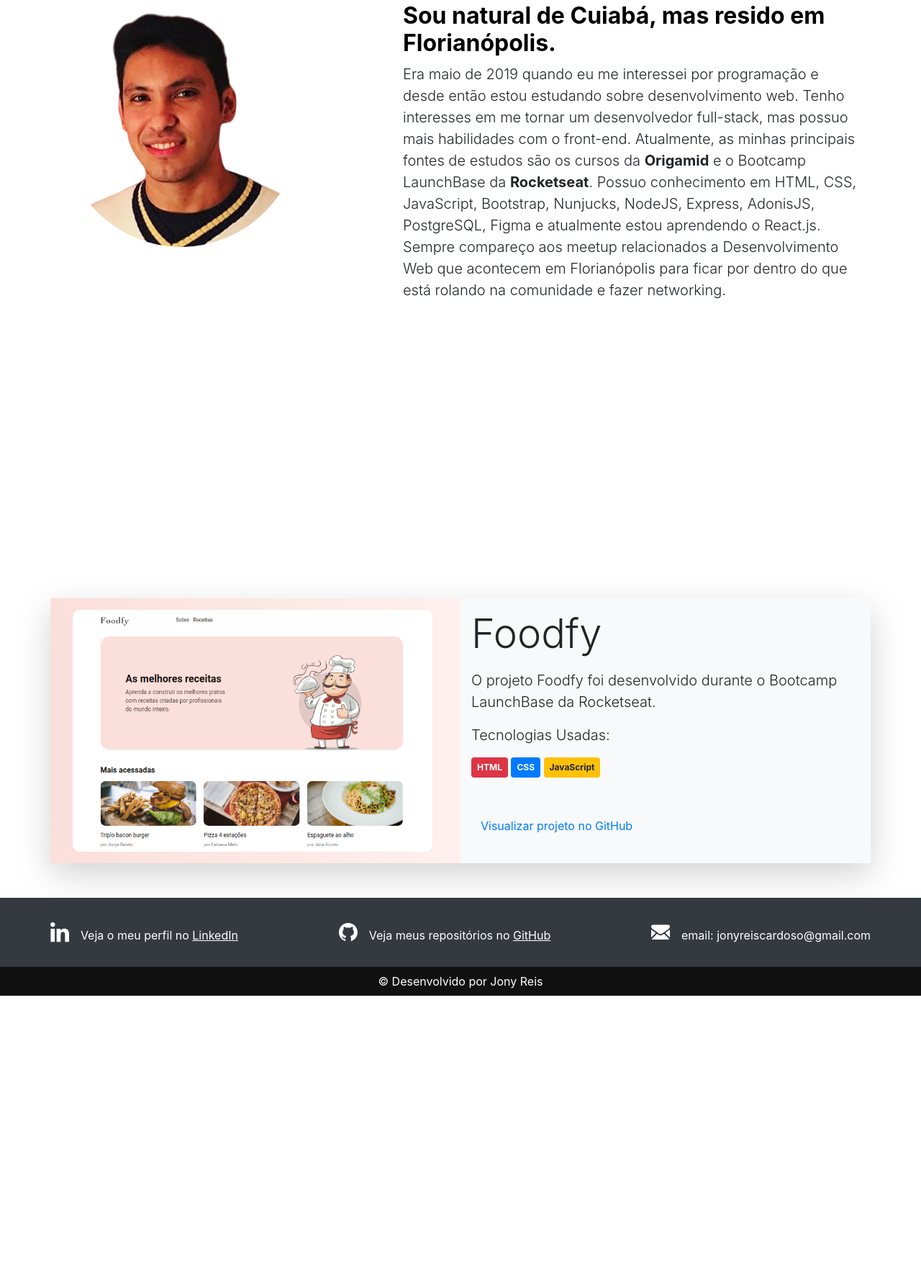
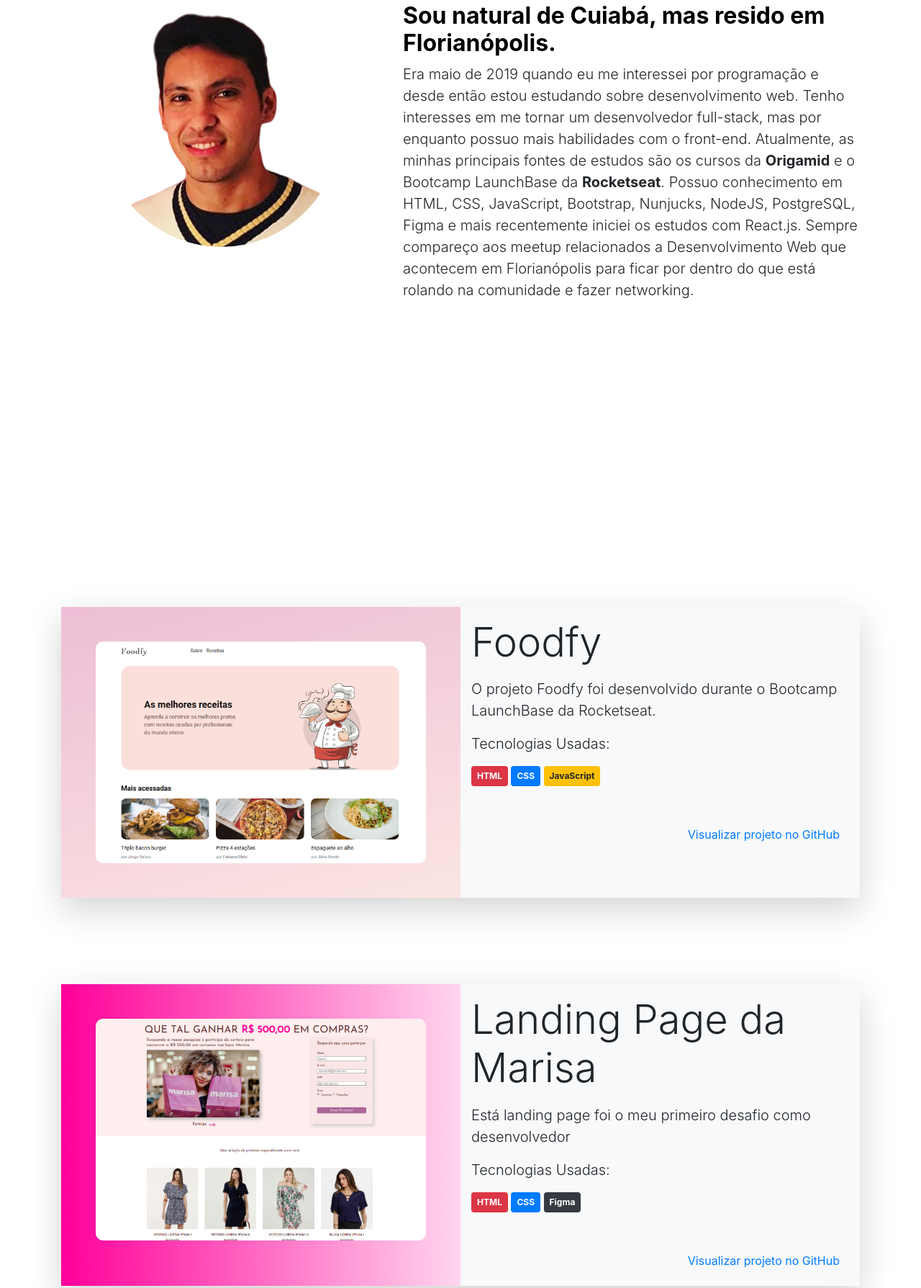
Before and after one commit to jonyreis/jonyreis.github.io, a website: page index.html in a window 1280 px wide. Shown: the part 889-2678 px from the top of the page at 72% size. Before the commit the page ends 2272 px from the top, so only its background shows below. Drawn offline with Linux system fonts and the light colour scheme; files whose address does not match are found by name.

Commit message:
Add more projects

```diff
--- a/css/styles.css
+++ b/css/styles.css
@@ -61,20 +61,45 @@
 /* ==== PORTFÓLIO ==== */
 
 #portfolio {
-    padding-top: 80px;
+    padding-top: 20px;
+}
+
+#portfolio > div {
+    margin: 120px 0;
 }
 
 #portfolio img {
     border-radius: 10px;
-    max-width: 500px;
 }
 
 #portfolio ul li {
     list-style: none;
 }
 
-#portfolio .bg {
-    background: linear-gradient(90deg, rgba(251,223,219,1) 0%, rgba(253,240,238,1) 99%);
+#portfolio .bg-foodfy {
+    background: rgb(237,190,213);
+    background: -moz-linear-gradient(164deg, rgba(237,190,213,1) 0%, rgba(252,229,227,1) 100%);
+    background: -webkit-linear-gradient(164deg, rgba(237,190,213,1) 0%, rgba(252,229,227,1) 100%);
+    background: linear-gradient(164deg, rgba(237,190,213,1) 0%, rgba(252,229,227,1) 100%);
+}
+
+#portfolio .bg-finddev {
+    background: rgb(17,17,17);
+    background: -moz-linear-gradient(90deg, rgba(17,17,17,1) 0%, rgba(217,217,217,1) 100%);
+    background: -webkit-linear-gradient(90deg, rgba(17,17,17,1) 0%, rgba(217,217,217,1) 100%);
+    background: linear-gradient(90deg, rgba(17,17,17,1) 0%, rgba(217,217,217,1) 100%);
+}
+
+#portfolio .bg-marisa {
+    background: -moz-linear-gradient(90deg, rgba(255,0,153,1) 0%, rgba(255,214,239,1) 100%);
+    background: -webkit-linear-gradient(90deg, rgba(255,0,153,1) 0%, rgba(255,214,239,1) 100%);
+    background: linear-gradient(90deg, rgba(255,0,153,1) 0%, rgba(255,214,239,1) 100%);
+}
+
+#portfolio .bg-calculadora {
+    background: -moz-linear-gradient(164deg, rgba(16,80,150,1) 0%, rgba(217,123,64,1) 100%);
+    background: -webkit-linear-gradient(164deg, rgba(16,80,150,1) 0%, rgba(217,123,64,1) 100%);
+    background: linear-gradient(164deg, rgba(16,80,150,1) 0%, rgba(217,123,64,1) 100%);
 }
 
 /* === FOOTER === */
--- a/index.html
+++ b/index.html
@@ -53,16 +53,17 @@
     </main>
     <section class="container" id="sobre">
         <div class="row">
-            <div class="col-5">
+            <div class="col-lg-5 text-center mb-5">
                 <img class="img-fluid rounded-circle" src="/assets//eu/jony-intro.png" alt="Foto do Jony" srcset="">
             </div>
             <div class="col-lg-7">
                 <h2 class="display-5">Sou natural de Cuiabá, mas resido em Florianópolis.</h2>
                 <p class="lead">Era maio de 2019 quando eu me interessei por programação e desde então estou estudando sobre desenvolvimento web.
-                    Tenho interesses em me tornar um desenvolvedor full-stack, mas possuo mais habilidades com o front-end. Atualmente, as minhas principais
-                    fontes de estudos são os cursos da <a href="http://www.origamid.com" target="_blank" rel="noopener noreferrer" class="link">Origamid</a>
+                    Tenho interesses em me tornar um desenvolvedor full-stack, mas por enquanto possuo mais habilidades com o front-end. Atualmente,
+                    as minhas principais fontes de estudos são os cursos da
+                    <a href="http://www.origamid.com" target="_blank" rel="noopener noreferrer" class="link">Origamid</a>
                     e o Bootcamp LaunchBase da <a href="http://rocketseat.com.br/launchbase" target="_blank" rel="noopener noreferrer" class="link">Rocketseat</a>.
-                    Possuo conhecimento em HTML, CSS, JavaScript, Bootstrap, Nunjucks, NodeJS, Express, AdonisJS, PostgreSQL, Figma e atualmente estou aprendendo o React.js.
+                    Possuo conhecimento em HTML, CSS, JavaScript, Bootstrap, Nunjucks, NodeJS, PostgreSQL, Figma e mais recentemente iniciei os estudos com React.js.
                     Sempre compareço aos meetup  relacionados a Desenvolvimento Web que acontecem em Florianópolis para ficar por dentro do que está
                     rolando na comunidade e fazer networking.
                 </p>
@@ -70,14 +71,13 @@
         </div>
     </section>
     <section class="container" id="portfolio">
-        <div class="row my-5 shadow-lg rounded">
-            <div class="col-6 bg">
+        <div class="row shadow-lg rounded">
+            <div class="col-lg-6 bg-foodfy p-5">
                 <a href="https://jonyreis.github.io/bootcamp-launchBase-desafio02/" target="_blank" rel="noopener noreferrer">
-                    <img src="/assets/foodfy.png" class="img-fluid m-3" alt="" srcset="">
+                    <img src="/assets/foodfy.png" class="mw-100" alt="" srcset="">
                 </a>
             </div>
-
-            <div class="col-6 bg-light">
+            <div class="col-lg-6 bg-light">
                 <h3 class="display-4 my-3">Foodfy</h3>
                 <p class="lead">O projeto Foodfy foi desenvolvido durante o Bootcamp LaunchBase da Rocketseat.</p>
                 <p class="lead">Tecnologias Usadas:</p>
@@ -85,13 +85,70 @@
                 <span class="badge badge-primary p-2">CSS</span>
                 <span class="badge badge-warning p-2">JavaScript</span>
                 <br>
-                <a class="mt-5 btn btn-link" href="https://github.com/jonyreis/bootcamp-launchBase-desafio02" target="_blank" rel="noopener noreferrer">Visualizar projeto no GitHub</a>
+                <p class="text-right"><a class="mt-5 btn btn-link" href="https://github.com/jonyreis/bootcamp-launchBase-desafio02" target="_blank" rel="noopener noreferrer">Visualizar projeto no GitHub</a></p>
+            </div>
+        </div>
+
+        <div class="row shadow-lg rounded">
+            <div class="col-lg-6 bg-marisa p-5">
+                <a href="https://jonyreis.github.io/desafio-linx/" target="_blank" rel="noopener noreferrer">
+                    <img src="/assets/marisa.png" class="mw-100" alt="" srcset="">
+                </a>
+            </div>
+            <div class="col-lg-6 bg-light">
+                <h3 class="display-4 my-3">Landing Page da Marisa</h3>
+                <p class="lead">Está landing page foi o meu primeiro desafio como desenvolvedor</p>
+                <p class="lead">Tecnologias Usadas:</p>
+                <span class="badge badge-danger p-2">HTML</span>
+                <span class="badge badge-primary p-2">CSS</span>
+                <span class="badge badge-dark p-2">Figma</span>
+                <br>
+                <p class="text-right"><a class="mt-5 btn btn-link" href="https://github.com/jonyreis/desafio-linx" target="_blank" rel="noopener noreferrer">Visualizar projeto no GitHub</a></p>
+
+            </div>
+        </div>
+
+        <div class="row shadow-lg rounded">
+            <div class="col-lg-6 bg-finddev p-5">
+                <a href="https://jonyreis.github.io/finddevelopers/" target="_blank" rel="noopener noreferrer">
+                    <img src="/assets/finddev.png" class="mw-100" alt="" srcset="">
+                </a>
+            </div>
+            <div class="col-lg-6 bg-light">
+                <h3 class="display-4 my-3">Find Developers</h3>
+                <p class="lead">O projeto Find Developers tem como finalidade pesquisar
+                    sobre desenvolvedores cadastrados na plataforma GitHub.</p>
+                <p class="lead">Tecnologias Usadas:</p>
+                <span class="badge badge-danger p-2">HTML</span>
+                <span class="badge badge-primary p-2">CSS</span>
+                <span class="badge badge-warning p-2">JavaScript</span>
+                <br>
+                <p class="text-right"><a class="mt-5 btn btn-link" href="https://github.com/jonyreis/finddevelopers" target="_blank" rel="noopener noreferrer">Visualizar projeto no GitHub</a></p>
+
+            </div>
+        </div>
+
+        <div class="row shadow-lg rounded">
+            <div class="col-lg-6 bg-calculadora p-5">
+                <a href="https://jonyreis.github.io/calculadora/" target="_blank" rel="noopener noreferrer">
+                    <img src="/assets/calculadora.png" class="mw-100" alt="" srcset="">
+                </a>
+            </div>
+            <div class="col-lg-6 bg-light">
+                <h3 class="display-4 my-3">Calculadora</h3>
+                <p class="lead">Este projeto é uma calculadora desenvolvida em React.js</p>
+                <p class="lead">Tecnologias Usadas:</p>
+                <span class="badge badge-info p-2">React.js</span>
+                <br>
+                <p class="text-right"><a class="mt-5 btn btn-link" href="https://github.com/jonyreis/calculadora" target="_blank" rel="noopener noreferrer">Visualizar projeto no GitHub</a></p>
+
             </div>
         </div>
     </section>
 
-    <footer class="mt-5 text-white text-center">
-        <ul class="m-0 py-3 list-unstyled d-flex justify-content-md-around bg-dark">
+    <footer class="text-white">
+        <div class="bg-dark">
+            <ul class="container d-lg-flex justify-content-between mb-0 list-unstyled">
                 <li class="d-flex">
                     <img src="assets/redes-sociais/linkedin-branco.svg" alt="Ícone do LinkedIn">
                     <p class="ml-3 mt-4">Veja o meu perfil no <a class="link" href="https://www.linkedin.com/in/jonyreis/" target="_blank" rel="noopener noreferrer">LinkedIn</a></p>
@@ -105,7 +162,8 @@
                     <p class="ml-3 mt-4"><span>email:</span> jonyreiscardoso@gmail.com</p>
                 </li>
             </ul>
-        <p class="m-0 py-2 bg">&copy; Desenvolvido por Jony Reis</p>
+        </div>
+        <p class="m-0 py-2 text-center bg">&copy; Desenvolvido por Jony Reis</p>
     </footer>
 
     <script src="/js/scroll.js"></script>
```
Also changed, not shown: assets/calculadora.png (added), assets/finddev.png (added), assets/marisa.png (added). Lines whose indentation alone changed are shown as unchanged.
